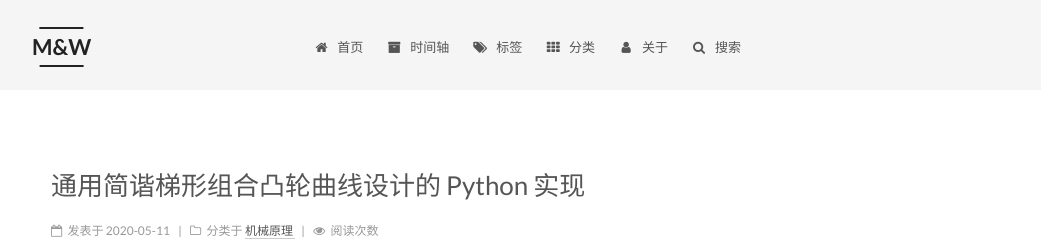
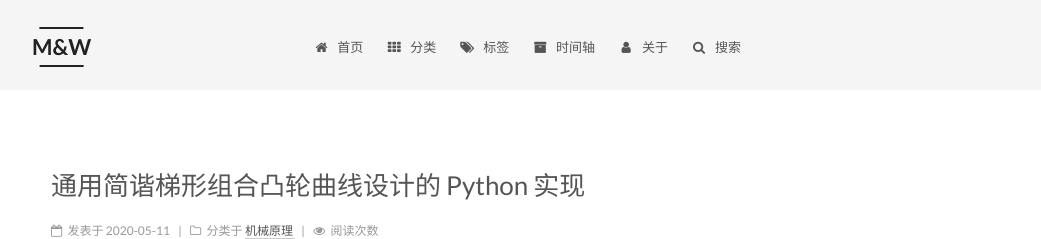
Before and after one commit to Raynnmc/raynnmc.github.io, a Jekyll site: the page built from index.html, in a window 1280 px wide. Shown: the top 239 px of the page, without its empty margins (239-1280 px from the left). Built offline with Jekyll 4.4.1, drawn with Linux system fonts in a browser that asks for light colours; formulas are drawn with MathJax 3; the list of posts is cut into pages by our own code; comment, search, counter and statistics services are not loaded.

```diff
--- a/_config.yml
+++ b/_config.yml
@@ -118,9 +118,9 @@ index_with_subtitle: false
 # When running the site in a subdirectory (e.g. domain.tld/blog), remove the leading slash (/archives -> archives)
 menu:
   home: /
+  categories: /categories/
+  tags: /tags/
   archives: /archives/
-  tags: /tags/
-  categories: /categories/
   about: /about/
   #sitemap: /sitemap.xml
   #commonweal: /404.html
```
